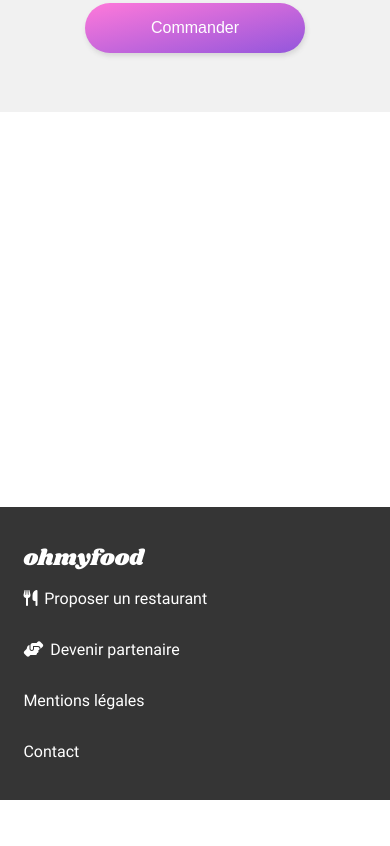
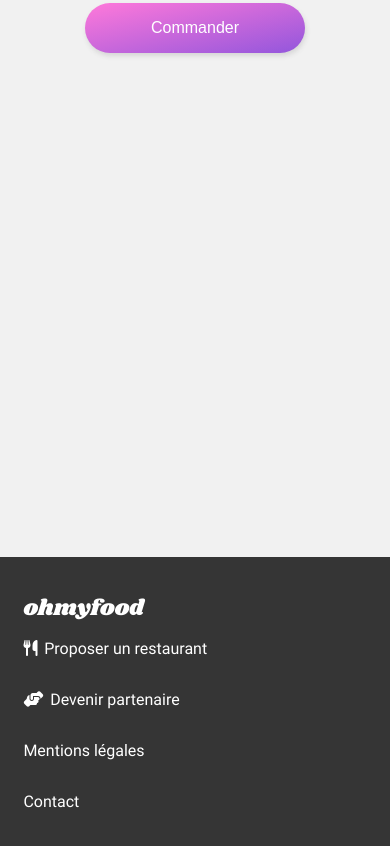
Before and after one commit to Alice-Maneki/AliceRicq_3_09092021, a website: page alafrancaise.html in a window 390 px wide. Shown: the part 1721-2567 px from the top of the page. Before the commit the page ends 2521 px from the top, so only its background shows below. Drawn offline with Linux system fonts and the light colour scheme; a web font is replaced by a local one.

Commit message:
retouches responsive

```diff
--- a/main.scss
+++ b/main.scss
@@ -368,6 +368,7 @@ a{
 }
 .restaurant-menu{
     width: 100%;
+    height: 2000px;
     background-color: $color-bg;
    border-radius: 25px 25px 0 0;
    position: absolute;
@@ -541,7 +542,7 @@ a{
 /* specifique footer pages menus */
 .footer-menu{
     position: relative;
-    top: 1900px;
+    top: 1950px;
     @include footer;
 }
 .footer-menu a{
@@ -607,6 +608,7 @@ a{
     }
     .restaurant-menu{
         width:90%;
+        height: 1000px;
         margin-left:5%;
         margin-top:-50px;
     }
```
Also changed, not shown: style.css, 1 other file.
